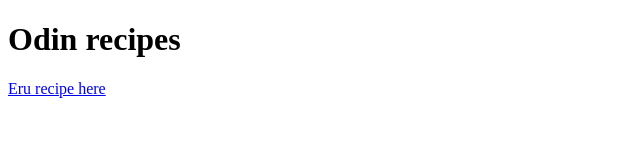
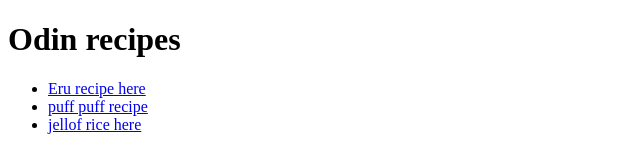
Before and after one commit to Brown-decode/Odin_recipe_website, a plain HTML site: page index.html in a window 1280 px wide. Shown: the whole page, without its empty margins (0-640 px from the left). Drawn offline with Linux system fonts and the light colour scheme.

Commit message:
linking web pages

```diff
--- a/index.html
+++ b/index.html
@@ -6,6 +6,11 @@
     </head>
     <body>
         <h1>Odin recipes</h1>
-        <a href="./recipes/Eru_recipe.html">Eru recipe here </a>
+        <ul>
+            <li><a href="./recipes/Eru_recipe.html">Eru recipe here </a></li>
+            <li><a href="./recipes/puff_puff.html">puff puff recipe </a></li>
+            <li><a href="./recipes/jellof_rice.html">jellof rice here </a></li>
+        </ul>
+
     </body>
 </html>
```
Also changed, not shown: recipes/puff_puff.html (+1 -1 lines).
